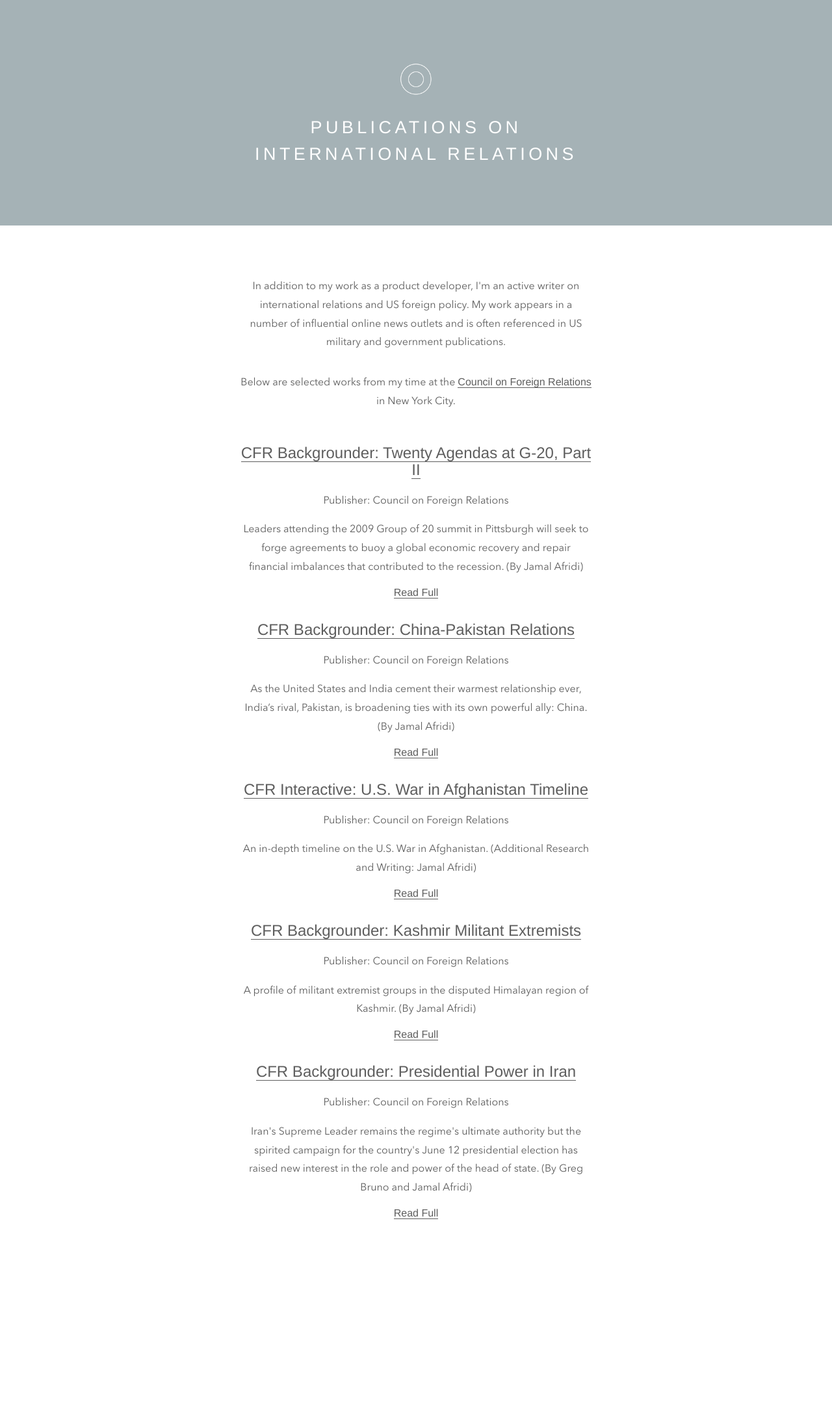
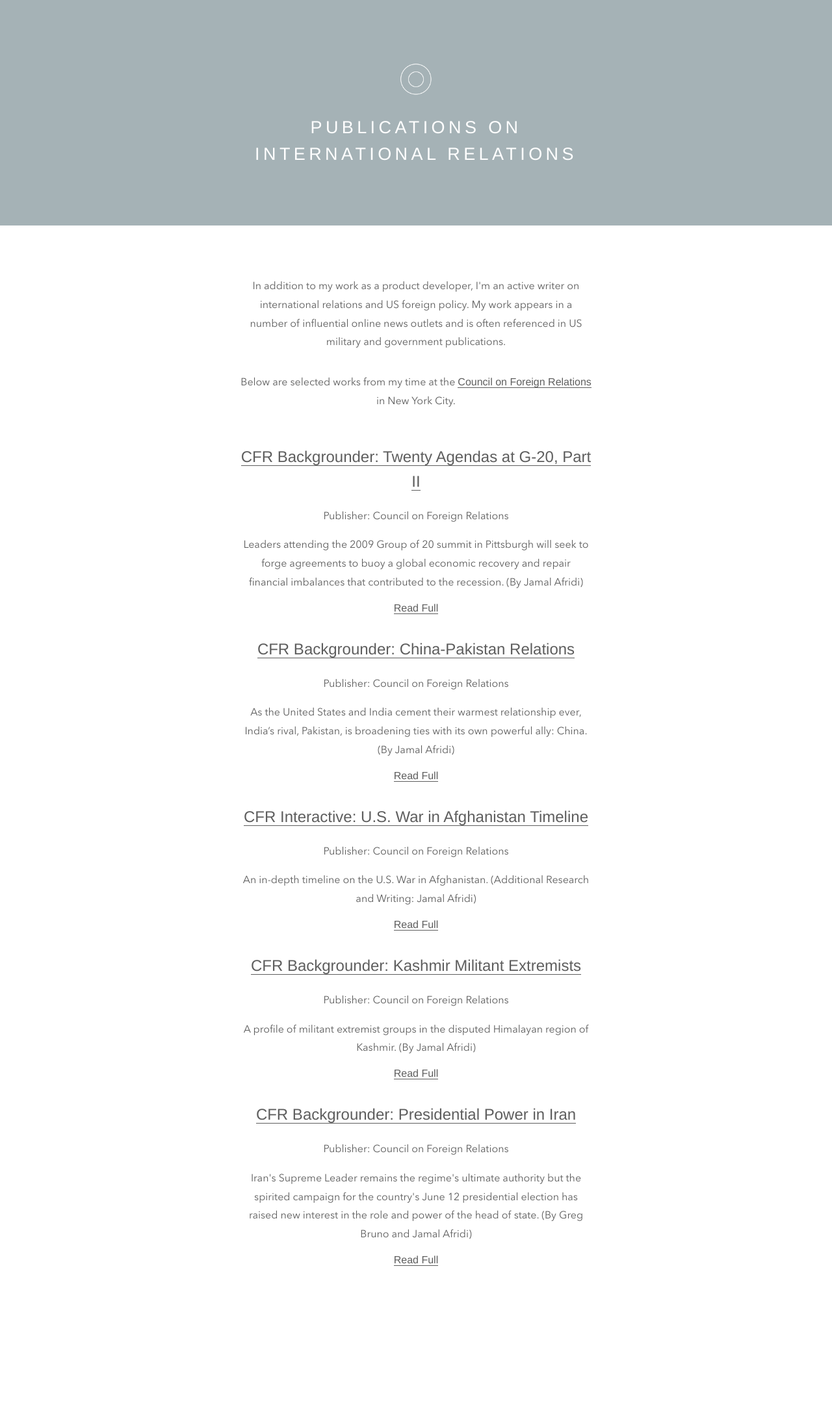
Before and after one commit to jafridi/jafridi.github.io, a Jekyll site: the page built from writes/index.html, in a window 1280 px wide. Shown: the whole page at 65% size. Built offline with Jekyll 4.4.1, drawn with Linux system fonts in a browser that asks for light colours; some web fonts are replaced; before the commit the page ends 2107 px from its top, so only the background shows below that.

Commit message:
Fixing h2 line height

```diff
--- a/assets/stylesheets/globals/_type.scss
+++ b/assets/stylesheets/globals/_type.scss
@@ -5,3 +5,7 @@
   font-weight: 500;
   letter-spacing: 0.1em;
 }
+
+h2 {
+	line-height: 1.5;
+}
```
